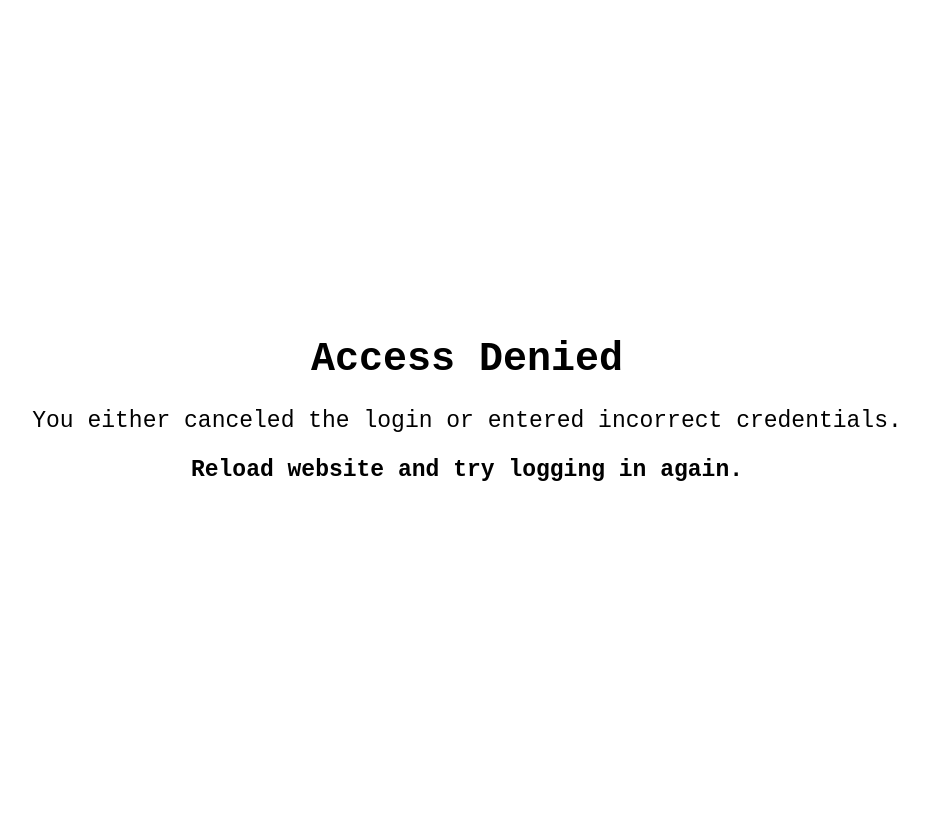
After one commit to Mike3rd/elayne-mike_hostinger, a PHP site: page /login-failed.html in a window 1280 px wide. The commit adds this page. Shown: the whole page, without its empty margins (173-1101 px from the left). Run offline with PHP 8.4, Linux system fonts and the light colour scheme.

Commit message:
fix center

```diff
--- a/css/styles_tko.css
+++ b/css/styles_tko.css
@@ -161,7 +161,10 @@ body{
 
 }*/
 
+.post-heading{
+text-align:center
 
+}
 .intro-header .post-heading h1 {
 font-family: var(--theme-second-family)	;
 font-size: 80px
--- /dev/null
+++ b/login-failed.html
@@ -0,0 +1,33 @@
+<!DOCTYPE html>
+<html lang="en">
+<head>
+  <meta charset="UTF-8">
+  <title>Login Failed</title>
+  <meta name="viewport" content="width=device-width, initial-scale=1.0, maximum-scale=1.0, user-scalable=no">
+  <style>
+
+  #em_wrap {
+  display: flex;
+  align-items: center;
+  justify-content: center;
+  height: 100vh;
+  text-align:center;
+  font-family:'Courier New', monospace;
+  }
+
+p {font-size:23px;}
+h1 {font-size:40px;}
+
+  </style>
+
+</head>
+<body>
+<div id="em_wrap">
+<div class="em_child" style="background-color:white; padding:20px;border-radius: 10px">
+  <h1>Access Denied</h1>
+  <p>You either canceled the login or entered incorrect credentials.</p><p><b>Reload website and try logging in again.</b></p>
+  <!--<p><a href="/">Try logging in again</a></p>-->
+  </div>
+  </div>
+</body>
+</html>
```
